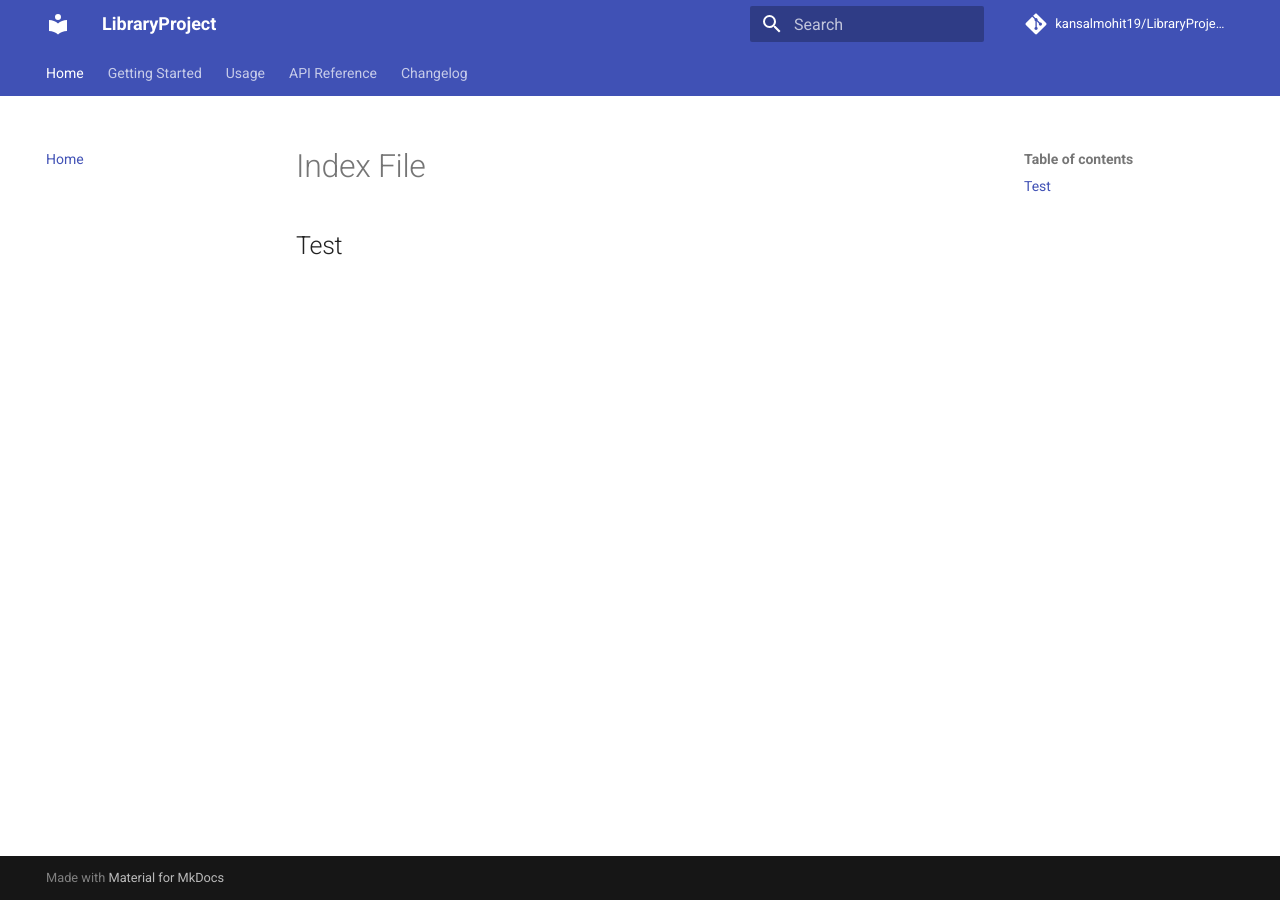
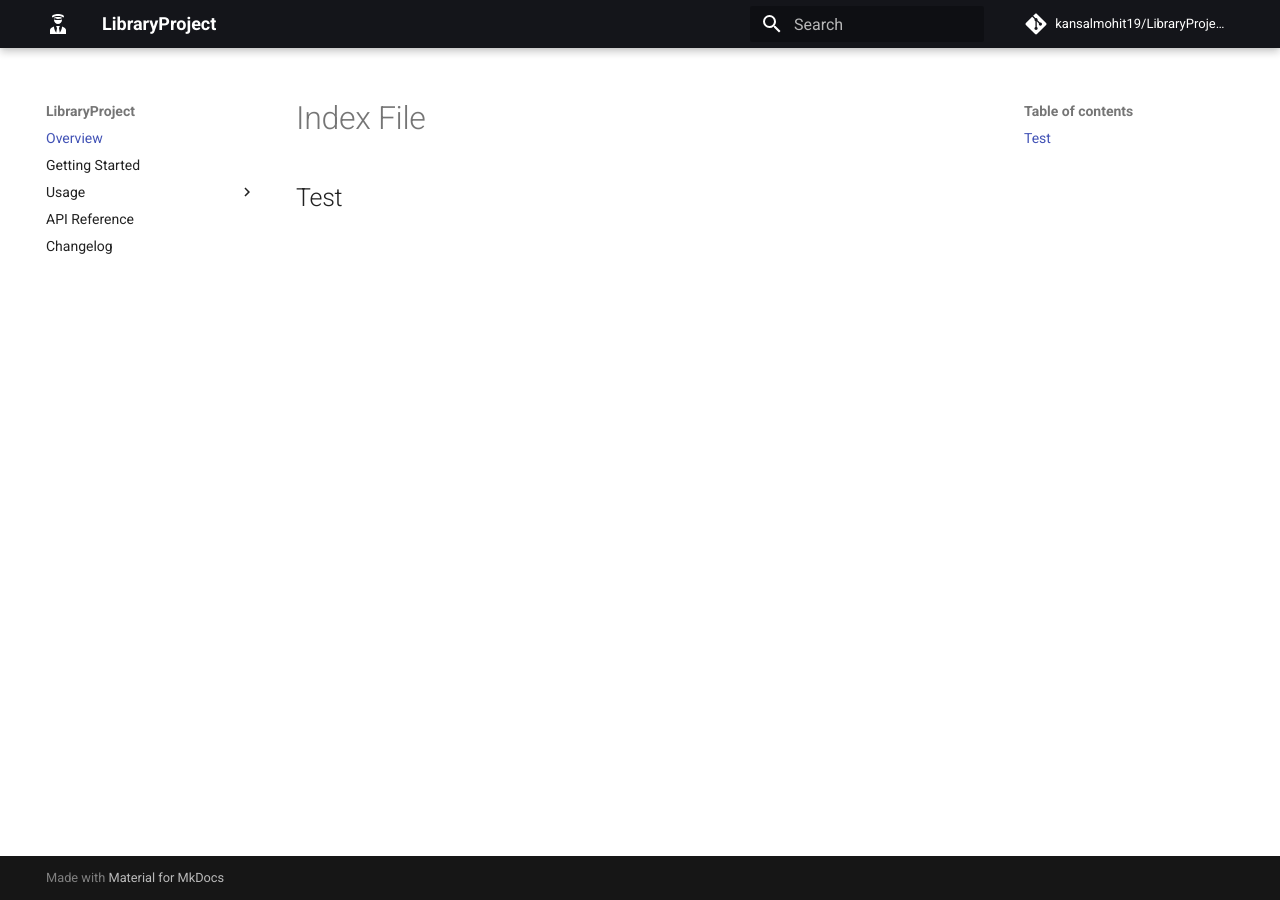
Before and after one commit to kansalmohit19/LibraryProject, an MkDocs documentation site: the page built from docs/index.md, in a window 1280 px wide. Built offline with MkDocs 1.6.1 and Material for MkDocs 9.7.7, drawn with Linux system fonts in a browser that asks for light colours; comment, search, counter and statistics services are not loaded.

Commit message:
Updated mkdocs

```diff
--- a/mkdocs.yml
+++ b/mkdocs.yml
@@ -10,25 +10,25 @@ repo_url: "https://github.com/kansalmohit19/LibraryProject"
 # Theme settings
 theme:
   name: "material"
-  features:
-    - navigation.instant
-    - navigation.tracking
-    - navigation.tabs
-    - navigation.sections
-    - content.code.copy
-    - content.code.annotate
-    - search.suggest
-    - search.highlight
+  language: 'en'
+  icon:
+    logo: material/account-tie-hat
+  palette:
+    primary: 'black'
+    accent: 'deep orange'
+  font:
+    text: 'Roboto'
+    code: 'JetBrains Mono'
 
-# Navigation (add your docs here)
+# Navigation
 nav:
-  - Home: index.md
+  - Overview: index.md
   - Getting Started: getting-started.md
   - Usage:
       - Installation: usage/installation.md
       - Examples: usage/examples.md
   - API Reference: api-reference.md
-  - Changelog: changelog.md
+  - Changelog: change-log.md
 
 
 # Markdown extensions
```
Also changed, not shown: docs/change-log.md (added, +3 -0 lines), docs/getting-started.md (added, +3 -0 lines).
